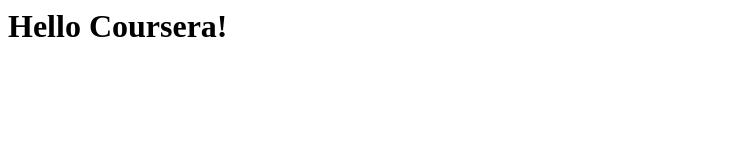
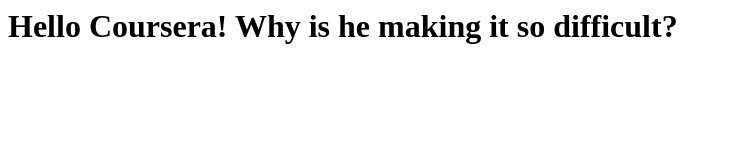
Before and after one commit to AlexJDuest/Coursera_Hopkins, a plain HTML site: page index.html in a window 1280 px wide. Shown: the whole page, without its empty margins (0-731 px from the left). Drawn offline with Linux system fonts and the light colour scheme.

Commit message:
Update index.html

```diff
--- a/index.html
+++ b/index.html
@@ -7,7 +7,7 @@ Hello Coursera!
 </head>
 <body>
 <h1>
-Hello Coursera!
+Hello Coursera! Why is he making it so difficult?
 </h1>
 </body>
 </html>
```
